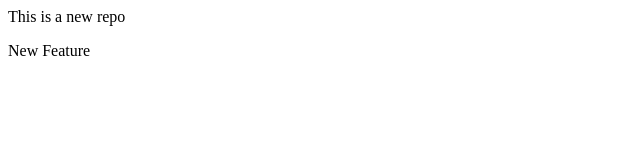
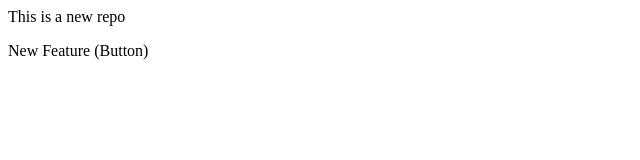
Before and after one commit to ritzgupta30853/LocalRepo, a plain HTML site: page index.html in a window 1280 px wide. Shown: the full height of the page, 0-640 px from the left. Drawn offline with Linux system fonts and the light colour scheme.

Commit message:
new button

```diff
--- a/index.html
+++ b/index.html
@@ -1,2 +1,2 @@
 <p> This is a new repo </p>
-<p> New Feature</p>
+<p> New Feature (Button)</p>
```
